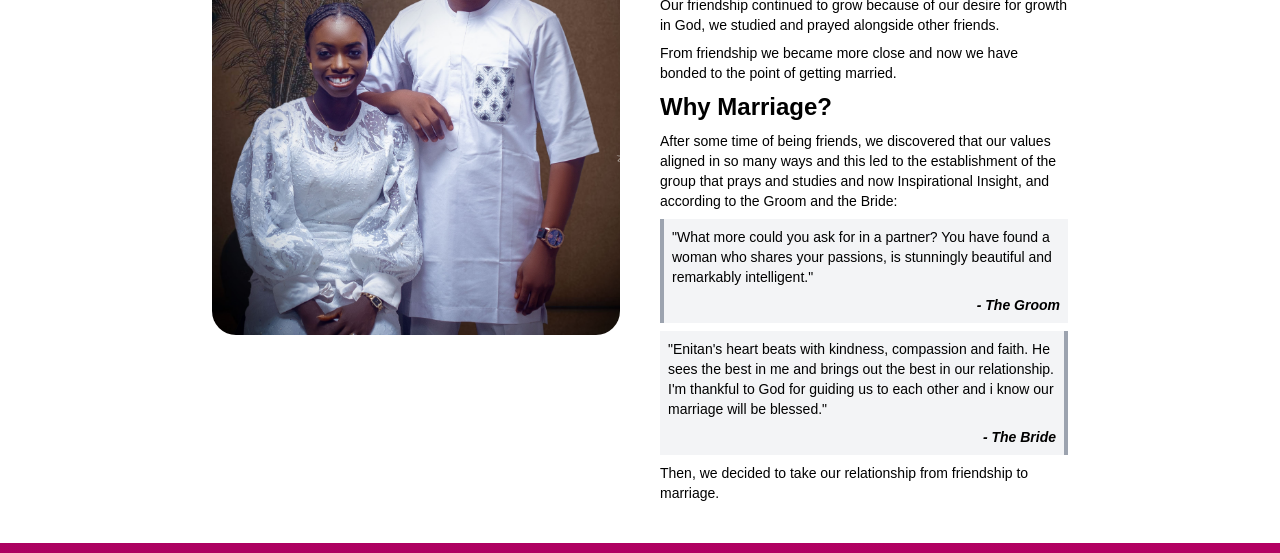
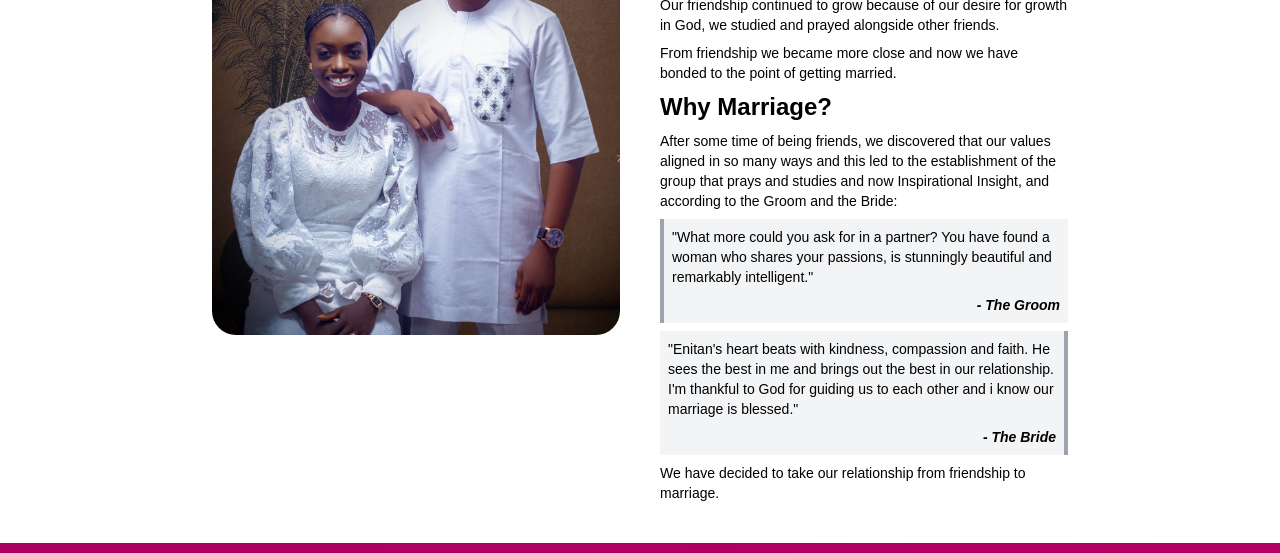
Before and after one commit to SAM-BAMKOLE/IfeEni25, a Vue app: page / in a window 1280 px wide. Shown: the part 3520-4073 px from the top of the page. Built offline with nearby package versions, Linux system fonts and the light colour scheme.

Commit message:
Comments and website title corrections

```diff
--- a/index.html
+++ b/index.html
@@ -7,7 +7,7 @@
   <meta name="viewport" content="width=device-width, initial-scale=1.0" />
   <title>IfeEni'25 - Enitan Weds Ifeoluwa</title>
 
-  <meta name="description" content="The wedding website of Pst Enitan and Miss Ifeoluwa" />
+  <meta name="description" content="The Wedding Websitte of Enitan and Ifeoluwa" />
   <meta name="keywords" content="Wedding, IfeEni25" />
   <!-- <link rel="canonical" href="https://www.phosconsults.com/" /> -->
   <meta property="og:title" content="IfeEni'25 - Enitan Weds Ifeoluwa" />
@@ -18,14 +18,14 @@
   <meta property="og:image:type" content="image/jpeg" />
   <meta property="og:image:width" content="500" />
   <meta property="og:image:height" content="375" />
-  <meta property="og:description" content="The wedding website of Pst Enitan and Miss Ifeoluwa" />
+  <meta property="og:description" content="The Wedding Websitte of Enitan and Ifeoluwa" />
   <!-- <meta property="og:site_name" content={url} /> -->
   <meta property="og:locale" content="en_US" />
   <meta name="twitter:card" content="summary_large_image" />
   <!-- <meta name="twitter:site" content="https://twitter.com/phosconsults" /> -->
   <!-- <meta name="twitter:creator" content="https://twitter.com/phosconsults" /> -->
   <meta name="twitter:title" content="IfeEni'25 - Enitan Weds Ifeoluwa" />
-  <meta name="twitter:description" content="The wedding website of Pst Enitan and Miss Ifeoluwa" />
+  <meta name="twitter:description" content="The Wedding Websitte of Enitan and Ifeoluwa" />
   <meta name="twitter:image" content="https://ifeheni25.netlify.app/meta.jpg" />
 
   <!-- icons -->
--- a/src/components/StorySectionComponent.vue
+++ b/src/components/StorySectionComponent.vue
@@ -42,10 +42,10 @@ import shoot from "/photoshoot-2.jpg";
                         grateful to God for making us meet at an early stage." -->
                         "Enitan's heart beats with kindness, compassion and faith. He sees the best
                         in me and brings out the best in our relationship. I'm thankful to God for
-                        guiding us to each other and i know our marriage will be blessed."
+                        guiding us to each other and i know our marriage is blessed."
                         <span class="text-right italic block mt-2 font-semibold">- The Bride</span>
                     </p>
-                    Then, we decided to take our relationship from friendship to marriage.
+                    We have decided to take our relationship from friendship to marriage.
                 </div>
             </div>
         </div>
```
